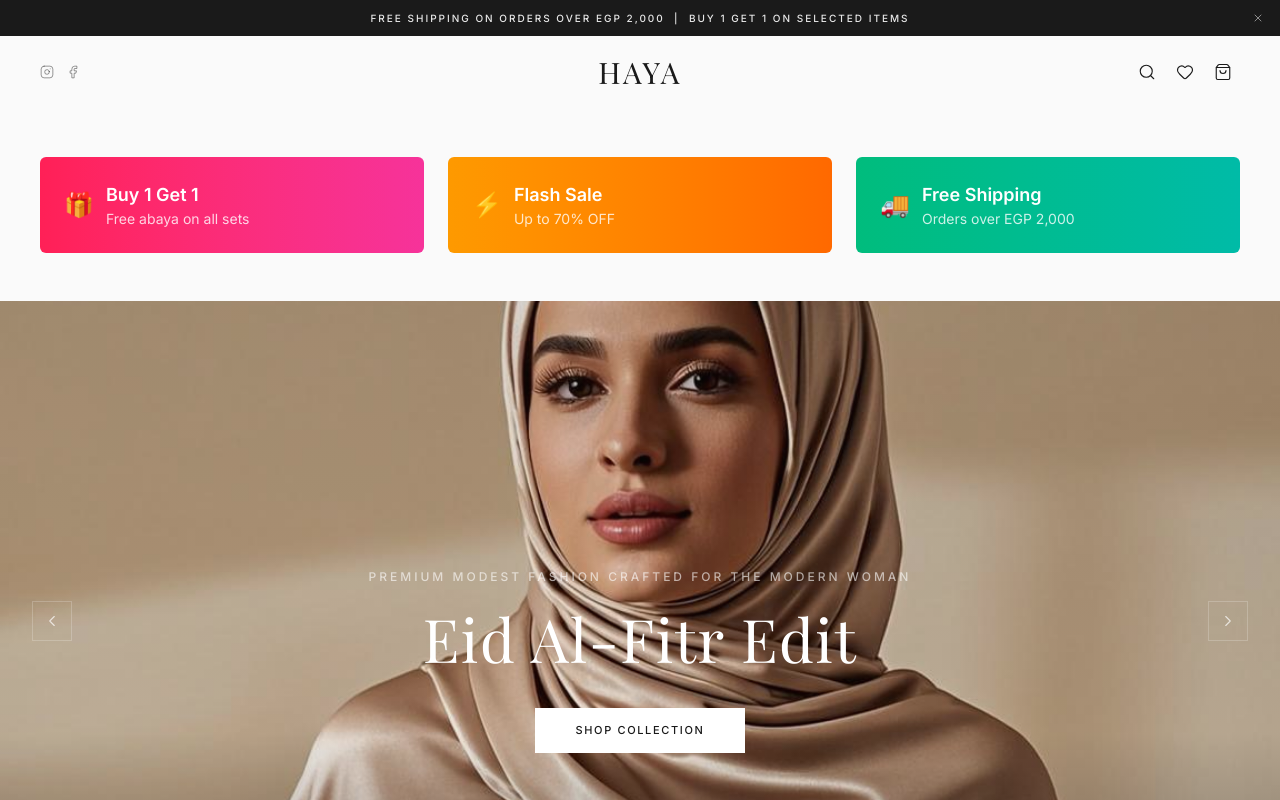
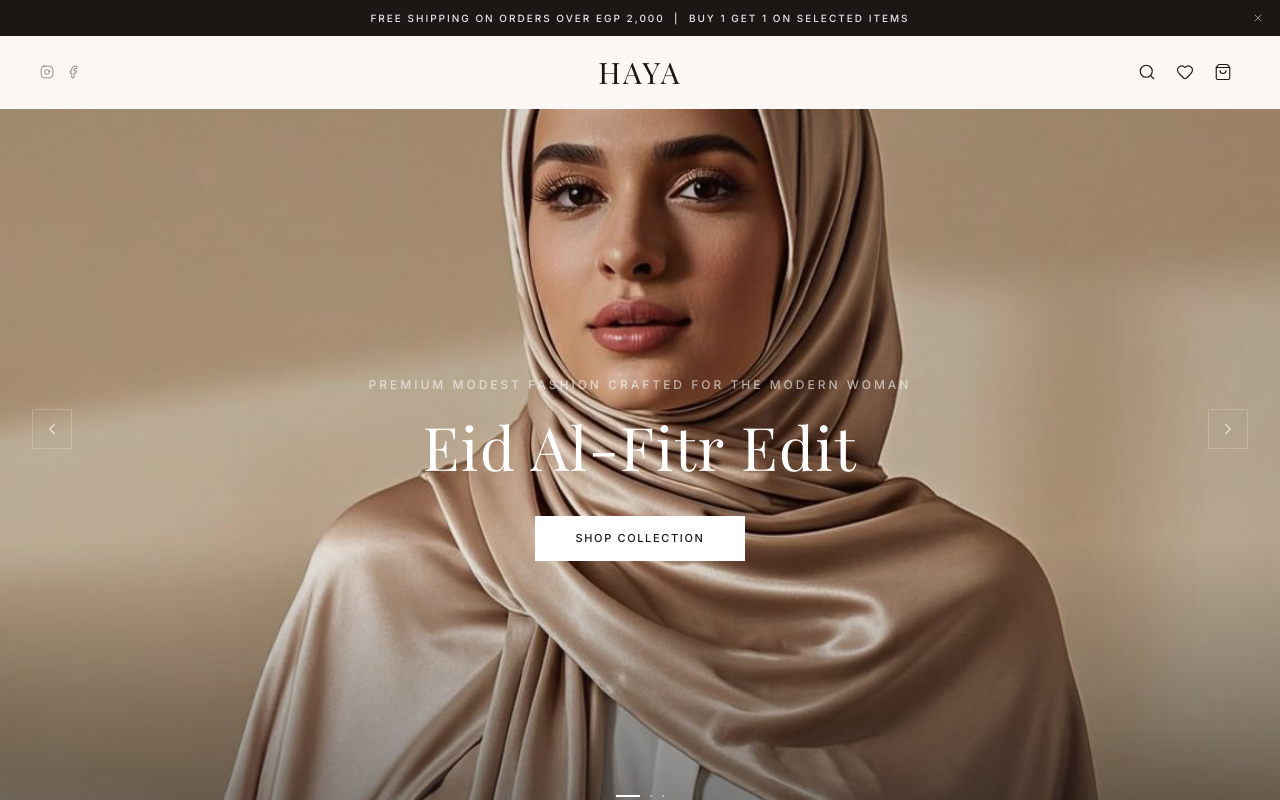
Before and after one commit to boyka010/daneya-web, a Next.js app: page / in a window 1280 px wide. Shown: the top 800 px of the page. Built offline with nearby package versions, Linux system fonts and the light colour scheme.

Commit message:
Rebrand to Rose Antiqua - remove offers, update colors

```diff
--- a/src/app/globals.css
+++ b/src/app/globals.css
@@ -42,40 +42,41 @@
   --radius-lg: var(--radius);
   --radius-xl: calc(var(--radius) + 4px);
 
-  /* HAYA Design System — theblackcloset.co inspired */
-  --color-camel: #8B6F47;
-  --color-olive: #6B7F3B;
-  --color-sale: #C8102E;
-  --color-warm-bg: #FAFAFA;
-  --color-warm-border: #E5E2DD;
-  --color-warm-text: #1A1A1A;
+  /* Rose Antiqua Design System — Timeless Feminine Luxury */
+  --color-rose: #C4748C;
+  --color-gold: #C9A97A;
+  --color-ivory: #FAF7F4;
+  --color-charcoal: #1C1614;
+  --color-warm-bg: #FAF7F4;
+  --color-warm-border: #E8E4DF;
+  --color-warm-text: #1C1614;
 }
 
 :root {
   --radius: 0.125rem;
-  --background: #FAFAFA;
-  --foreground: #1A1A1A;
+  --background: #FAF7F4;
+  --foreground: #1C1614;
   --card: #FFFFFF;
-  --card-foreground: #1A1A1A;
+  --card-foreground: #1C1614;
   --popover: #FFFFFF;
-  --popover-foreground: #1A1A1A;
-  --primary: #1A1A1A;
-  --primary-foreground: #FAFAFA;
-  --secondary: #F5F3F0;
-  --secondary-foreground: #1A1A1A;
-  --muted: #F5F3F0;
-  --muted-foreground: #6B6B6B;
-  --accent: #8B6F47;
-  --accent-foreground: #FFFFFF;
-  --destructive: #C8102E;
-  --border: #E5E2DD;
-  --input: #E5E2DD;
-  --ring: #8B6F47;
-  --chart-1: #8B6F47;
-  --chart-2: #1A1A1A;
-  --chart-3: #6B7F3B;
-  --chart-4: #F5F3F0;
-  --chart-5: #E5E2DD;
+  --popover-foreground: #1C1614;
+  --primary: #C4748C;
+  --primary-foreground: #FFFFFF;
+  --secondary: #F5F2EE;
+  --secondary-foreground: #1C1614;
+  --muted: #F5F2EE;
+  --muted-foreground: #6B6560;
+  --accent: #C9A97A;
+  --accent-foreground: #1C1614;
+  --destructive: #B84C5A;
+  --border: #E8E4DF;
+  --input: #E8E4DF;
+  --ring: #C4748C;
+  --chart-1: #C4748C;
+  --chart-2: #1C1614;
+  --chart-3: #C9A97A;
+  --chart-4: #F5F2EE;
+  --chart-5: #E8E4DF;
 }
 
 html {
@@ -85,12 +86,12 @@ html {
 /* ── Scrollbar — Elegant thin ── */
 ::-webkit-scrollbar { width: 5px; height: 5px; }
 ::-webkit-scrollbar-track { background: transparent; }
-::-webkit-scrollbar-thumb { background: #C8C4BE; border-radius: 10px; }
-::-webkit-scrollbar-thumb:hover { background: #8B6F47; }
-* { scrollbar-width: thin; scrollbar-color: #C8C4BE transparent; }
+::-webkit-scrollbar-thumb { background: #D4CFC8; border-radius: 10px; }
+::-webkit-scrollbar-thumb:hover { background: #C4748C; }
+* { scrollbar-width: thin; scrollbar-color: #D4CFC8 transparent; }
 
 ::selection {
-  background-color: rgba(139, 111, 71, 0.15);
+  background-color: rgba(196, 116, 140, 0.2);
 }
 
 @layer base {
--- a/src/app/layout.tsx
+++ b/src/app/layout.tsx
@@ -18,26 +18,28 @@ const inter = Inter({
 });
 
 export const metadata: Metadata = {
-  title: "Daneya — Premium Modest Fashion",
+  title: "Rose Antiqua — Timeless Feminine Luxury",
   description:
-    "Discover the finest collection of premium modest fashion. Elegant abayas, stylish sets, and flowing capes crafted with love.",
+    "Discover elegant abayas, flowing capes, and sophisticated sets crafted for the modern woman. Timeless luxury meets modest fashion.",
   keywords: [
-    "Daneya",
+    "Rose Antiqua",
     "modest fashion",
     "abayas",
-    "premium hijab",
-    "luxury modest wear",
+    "luxury hijab",
+    "premium modest wear",
+    "elegant abaya",
     "Egyptian fashion",
+    "modest luxury",
   ],
   icons: {
     icon: "/images/logo.png",
   },
   openGraph: {
-    title: "Daneya — Premium Modest Fashion",
-    description: "Discover the finest collection of premium modest fashion. Elegant abayas, stylish sets, and flowing capes.",
+    title: "Rose Antiqua — Timeless Feminine Luxury",
+    description: "Discover elegant abayas, flowing capes, and sophisticated sets crafted for the modern woman.",
     type: "website",
     locale: "en_US",
-    siteName: "Daneya",
+    siteName: "Rose Antiqua",
   },
 };
 
--- a/src/store/useStore.ts
+++ b/src/store/useStore.ts
@@ -343,8 +343,8 @@ const mockAdminCustomers: AdminCustomer[] = [
 ];
 
 const defaultAdminSettings: AdminSettings = {
-  storeName: "Daneya",
-  storeEmail: "hello@daneya.shop",
+  storeName: "Rose Antiqua",
+  storeEmail: "hello@roseantiqua.com",
   storePhone: "+20 155 791 2688",
   storeAddress: "Cairo, Egypt",
   currency: "EGP",
--- a/src/views/HomePage.tsx
+++ b/src/views/HomePage.tsx
@@ -552,7 +552,6 @@ export default function HomePage() {
 
   return (
     <div>
-      <OffersSection />
       {homeSections
         .filter((section) => section.enabled)
         .map((section) => renderSection(section))}
```
